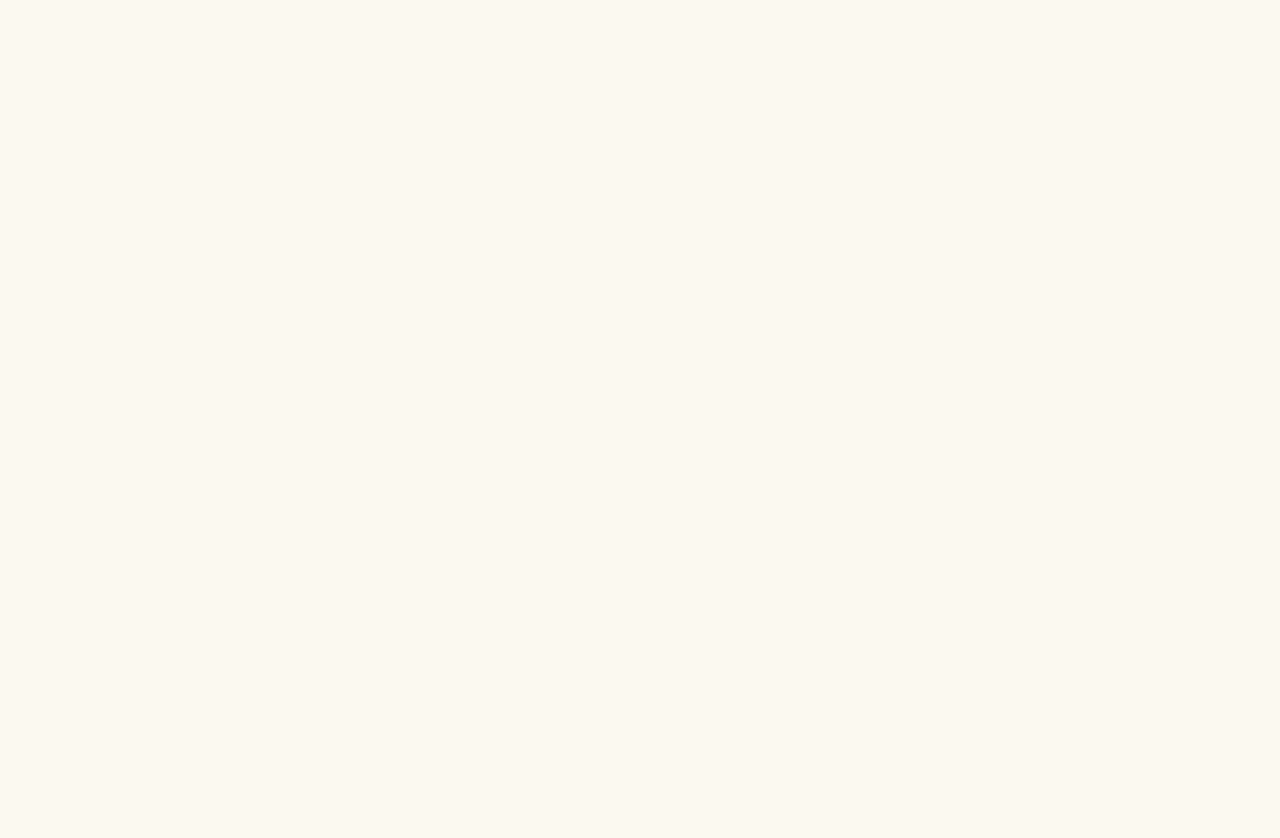
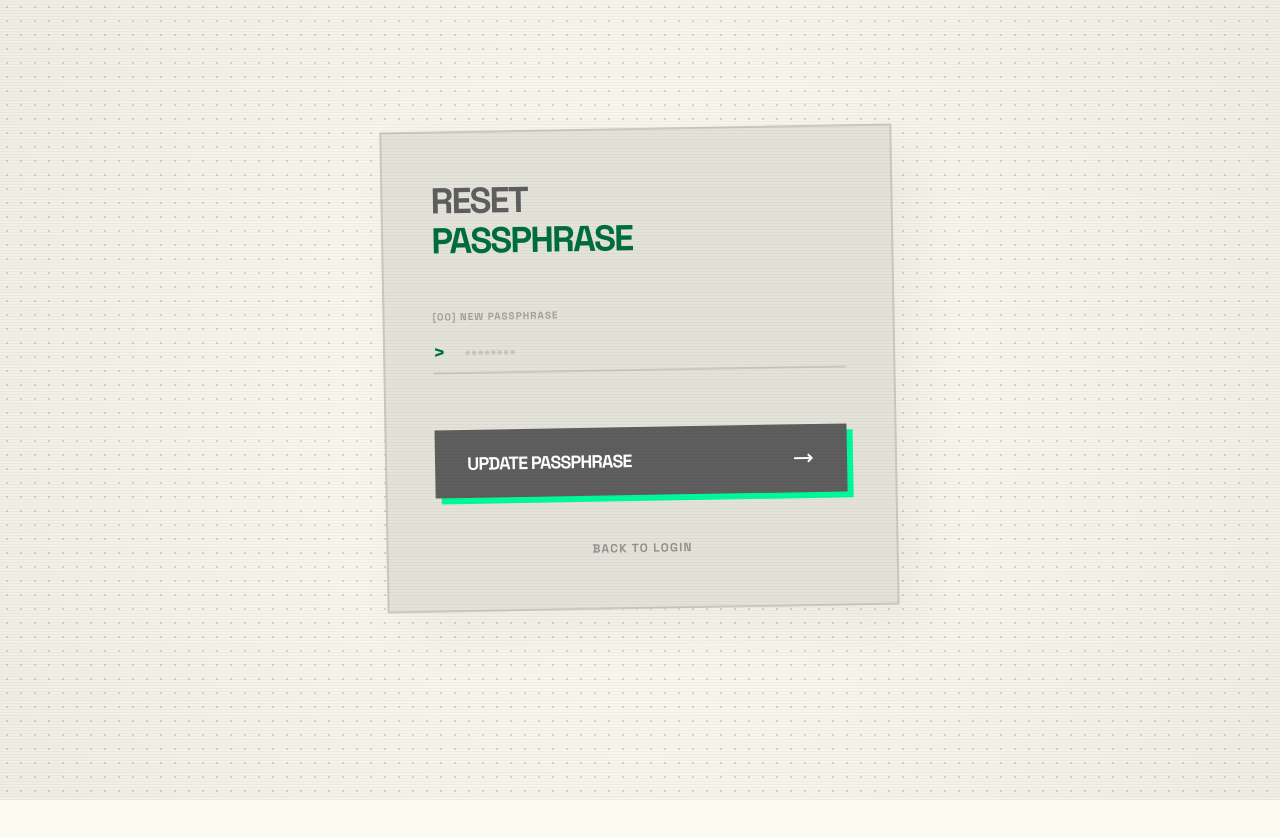
Before and after one commit to rakeshkannepelli/R-Links, a React (Vite) app: page /reset-password/1 in a window 1280 px wide. Before the commit this address had no page. Shown: the top 838 px of the page. Built offline with nearby package versions, Linux system fonts and the light colour scheme.

Commit message:
feat: implemented password reset and cleaned up print layout/link titles

```diff
--- a/src/App.jsx
+++ b/src/App.jsx
@@ -3,6 +3,7 @@ import { BrowserRouter as Router, Routes, Route, Navigate } from 'react-router-d
 import useAppStore from './store';
 import Layout from './components/Layout';
 import Auth from './pages/Auth';
+import ResetPassword from './pages/ResetPassword';
 import Dashboard from './pages/Dashboard';
 import Links from './pages/Links';
 import Database from './pages/Database';
@@ -77,6 +78,7 @@ function App() {
       <Router>
         <Routes>
           <Route path="/auth" element={<Auth />} />
+          <Route path="/reset-password/:token" element={<ResetPassword />} />
           <Route path="/" element={<PrivateRoute><Layout /></PrivateRoute>}>
             <Route index element={<Dashboard />} />
             <Route path="links" element={<Links />} />
--- a/src/pages/Auth.jsx
+++ b/src/pages/Auth.jsx
@@ -10,6 +10,7 @@ export default function Auth() {
   const [email, setEmail] = useState('');
   const [passphrase, setPassphrase] = useState('');
   const [isLogin, setIsLogin] = useState(true);
+  const [isForgot, setIsForgot] = useState(false);
   const [isLoading, setIsLoading] = useState(false);
 
   const handleSubmit = async (e) => {
@@ -18,6 +19,21 @@ export default function Auth() {
 
     try {
       const API_URL = import.meta.env.VITE_API_URL || 'http://localhost:5000';
+
+      if (isForgot) {
+        const response = await fetch(`${API_URL}/api/auth/forgot-password`, {
+          method: 'POST',
+          headers: { 'Content-Type': 'application/json' },
+          body: JSON.stringify({ email, frontendUrl: window.location.origin })
+        });
+        const data = await response.json();
+        if (!response.ok) throw new Error(data.error || 'Failed to send reset link.');
+        toast.success(data.message);
+        setIsForgot(false);
+        setIsLoading(false);
+        return;
+      }
+
       const endpoint = isLogin ? `${API_URL}/api/auth/login` : `${API_URL}/api/auth/register`;
       const body = isLogin ? { email, password: passphrase } : { operatorId: operator, email, password: passphrase };
 
@@ -25,8 +41,6 @@ export default function Auth() {
         method: 'POST',
         headers: { 'Content-Type': 'application/json' },
         body: JSON.stringify(body)
-      }).catch(() => {
-        throw new Error('BACKEND_OFFLINE');
       });
 
       const data = await response.json();
@@ -41,13 +55,7 @@ export default function Auth() {
       toast.success(isLogin ? "Session Initialized" : "Operator Profile Created");
       navigate('/');
     } catch (error) {
-      if (error.message === 'BACKEND_OFFLINE') {
-        toast('Backend Offline: Using Local Dev Mode', { icon: '⚠️' });
-        login({ operatorId: operator || email.split('@')[0], email: email, level: 1, xp: 0 });
-        navigate('/');
-      } else {
-        toast.error(error.message);
-      }
+      toast.error(error.message === 'Failed to fetch' ? 'Server Unreachable. Please try again later.' : error.message);
     } finally {
       setIsLoading(false);
     }
@@ -85,13 +93,13 @@ export default function Auth() {
               <span className="font-label text-xs tracking-widest text-primary/60 uppercase">System Integrity: Verified</span>
             </div>
             <h1 className="text-3xl md:text-4xl font-headline font-extrabold tracking-tighter text-primary leading-none uppercase">
-              {isLogin ? 'ENTER RLINKS' : 'JOIN RLINKS'} <br />
+              {isForgot ? 'RECOVERY' : isLogin ? 'ENTER RLINKS' : 'JOIN RLINKS'} <br />
               <span className="text-secondary">SYSTEM</span>
             </h1>
           </header>
 
           <form onSubmit={handleSubmit} className="space-y-8 md:space-y-10">
-            {!isLogin && (
+            {(!isLogin && !isForgot) && (
               <div className="relative group">
                 <label className="block font-label text-[10px] font-bold text-primary/50 mb-2 uppercase tracking-widest">
                   [00] OPERATOR_ID
@@ -115,9 +123,13 @@ export default function Auth() {
               </div>
             </div>
 
+            {!isForgot && (
               <div className="relative group">
-              <label className="block font-label text-[10px] font-bold text-primary/50 mb-2 uppercase tracking-widest">
-                [02] PASSPHRASE
+                <label className="block font-label text-[10px] font-bold text-primary/50 mb-2 uppercase tracking-widest flex justify-between">
+                  <span>[02] PASSPHRASE</span>
+                  {isLogin && (
+                    <button type="button" onClick={() => setIsForgot(true)} className="text-secondary hover:underline cursor-pointer">Forgot?</button>
+                  )}
                 </label>
                 <div className="flex items-center border-b-2 border-primary/20 group-focus-within:border-secondary transition-all">
                   <span className="text-secondary font-bold mr-2 text-xl tracking-tighter">&gt;</span>
@@ -125,13 +137,22 @@ export default function Auth() {
                   <span className="w-3 h-6 bg-secondary/30 hidden group-focus-within:block blink"></span>
                 </div>
               </div>
+            )}
 
             <div className="pt-4">
-              <button className="w-full bg-primary text-on-primary py-5 px-8 font-bold flex items-center justify-between group relative active:translate-y-1 active:shadow-none transition-all shadow-[6px_6px_0px_#00f99b] hover:bg-on-surface-variant" type="submit">
-                <span className="uppercase tracking-tighter text-lg">{isLogin ? 'INITIALIZE SESSION' : 'CREATE OPERATOR'}</span>
+              <button disabled={isLoading} className="w-full bg-primary text-on-primary py-5 px-8 font-bold flex items-center justify-between group relative active:translate-y-1 active:shadow-none transition-all shadow-[6px_6px_0px_#00f99b] hover:bg-on-surface-variant disabled:opacity-50" type="submit">
+                <span className="uppercase tracking-tighter text-lg">{isForgot ? 'SEND RESET LINK' : isLogin ? 'INITIALIZE SESSION' : 'CREATE OPERATOR'}</span>
                 <span className="material-symbols-outlined group-hover:translate-x-1 transition-transform">trending_flat</span>
               </button>
             </div>
+
+            {isForgot && (
+              <div className="mt-4 text-center">
+                <button type="button" onClick={() => setIsForgot(false)} className="text-primary/60 hover:text-secondary text-xs uppercase font-bold tracking-widest transition-colors">
+                  Back to Login
+                </button>
+              </div>
+            )}
           </form>
 
           {/* OAUTH BLOCK */}
--- a/src/pages/Links.jsx
+++ b/src/pages/Links.jsx
@@ -56,7 +56,7 @@ export default function Links() {
       const category = autoDetect ? autoCategorize(url) : selectedTag || 'WORK';
       addLink({
         url,
-        title: title || `Entry: ${new URL(url).hostname}`,
+        title: title || `${new URL(url).hostname}`,
         category,
         tags: [category.toLowerCase(), 'curated']
       });
--- /dev/null
+++ b/src/pages/ResetPassword.jsx
@@ -0,0 +1,80 @@
+import { useState } from 'react';
+import { useParams, useNavigate, Link } from 'react-router-dom';
+import toast from 'react-hot-toast';
+
+export default function ResetPassword() {
+  const { token } = useParams();
+  const navigate = useNavigate();
+  const [password, setPassword] = useState('');
+  const [isLoading, setIsLoading] = useState(false);
+
+  const handleSubmit = async (e) => {
+    e.preventDefault();
+    setIsLoading(true);
+
+    try {
+      const API_URL = import.meta.env.VITE_API_URL || 'http://localhost:5000';
+      const response = await fetch(`${API_URL}/api/auth/reset-password/${token}`, {
+        method: 'POST',
+        headers: { 'Content-Type': 'application/json' },
+        body: JSON.stringify({ password })
+      });
+
+      const data = await response.json();
+
+      if (!response.ok) {
+        throw new Error(data.error || 'Password reset failed.');
+      }
+
+      toast.success(data.message || 'Password successfully updated!');
+      navigate('/auth');
+    } catch (error) {
+      toast.error(error.message);
+    } finally {
+      setIsLoading(false);
+    }
+  };
+
+  return (
+    <div className="min-h-[100dvh] flex flex-col items-center justify-center p-4 sm:p-6 dotted-grid w-full max-w-[100vw] overflow-x-hidden">
+      <div className="grain-texture"></div>
+
+      <main className="relative w-full max-w-lg z-10 transition-transform duration-300 hover:rotate-0 -rotate-1 pb-16">
+        <section className="bg-surface-container-highest p-6 sm:p-8 md:p-12 border-2 border-primary/20 shadow-[20px_20px_60px_rgba(27,28,23,0.05)] relative overflow-hidden">
+          <header className="mb-8 md:mb-12">
+            <h1 className="text-3xl md:text-4xl font-headline font-extrabold tracking-tighter text-primary leading-none uppercase">
+              RESET <br />
+              <span className="text-secondary">PASSPHRASE</span>
+            </h1>
+          </header>
+
+          <form onSubmit={handleSubmit} className="space-y-8 md:space-y-10">
+            <div className="relative group">
+              <label className="block font-label text-[10px] font-bold text-primary/50 mb-2 uppercase tracking-widest">
+                [00] NEW PASSPHRASE
+              </label>
+              <div className="flex items-center border-b-2 border-primary/20 group-focus-within:border-secondary transition-all">
+                <span className="text-secondary font-bold mr-2 text-xl tracking-tighter">&gt;</span>
+                <input required value={password} onChange={(e) => setPassword(e.target.value)} className="w-full bg-transparent border-none focus:ring-0 outline-none text-primary font-bold placeholder:text-primary/20 py-2" placeholder="••••••••" type="password" />
+                <span className="w-3 h-6 bg-secondary/30 hidden group-focus-within:block blink"></span>
+              </div>
+            </div>
+
+            <div className="pt-4">
+              <button disabled={isLoading} className="w-full bg-primary text-on-primary py-5 px-8 font-bold flex items-center justify-between group relative active:translate-y-1 active:shadow-none transition-all shadow-[6px_6px_0px_#00f99b] hover:bg-on-surface-variant disabled:opacity-50" type="submit">
+                <span className="uppercase tracking-tighter text-lg">UPDATE PASSPHRASE</span>
+                <span className="material-symbols-outlined group-hover:translate-x-1 transition-transform">trending_flat</span>
+              </button>
+            </div>
+
+            <div className="mt-4 text-center">
+              <Link to="/auth" className="text-primary/60 hover:text-secondary text-xs uppercase font-bold tracking-widest transition-colors">
+                Back to Login
+              </Link>
+            </div>
+          </form>
+        </section>
+      </main>
+    </div>
+  );
+}
```
Also changed, not shown: src/components/Layout.jsx (+6 -4 lines), src/pages/Share.jsx (+9 -9 lines). Lines whose indentation alone changed are shown as unchanged.
